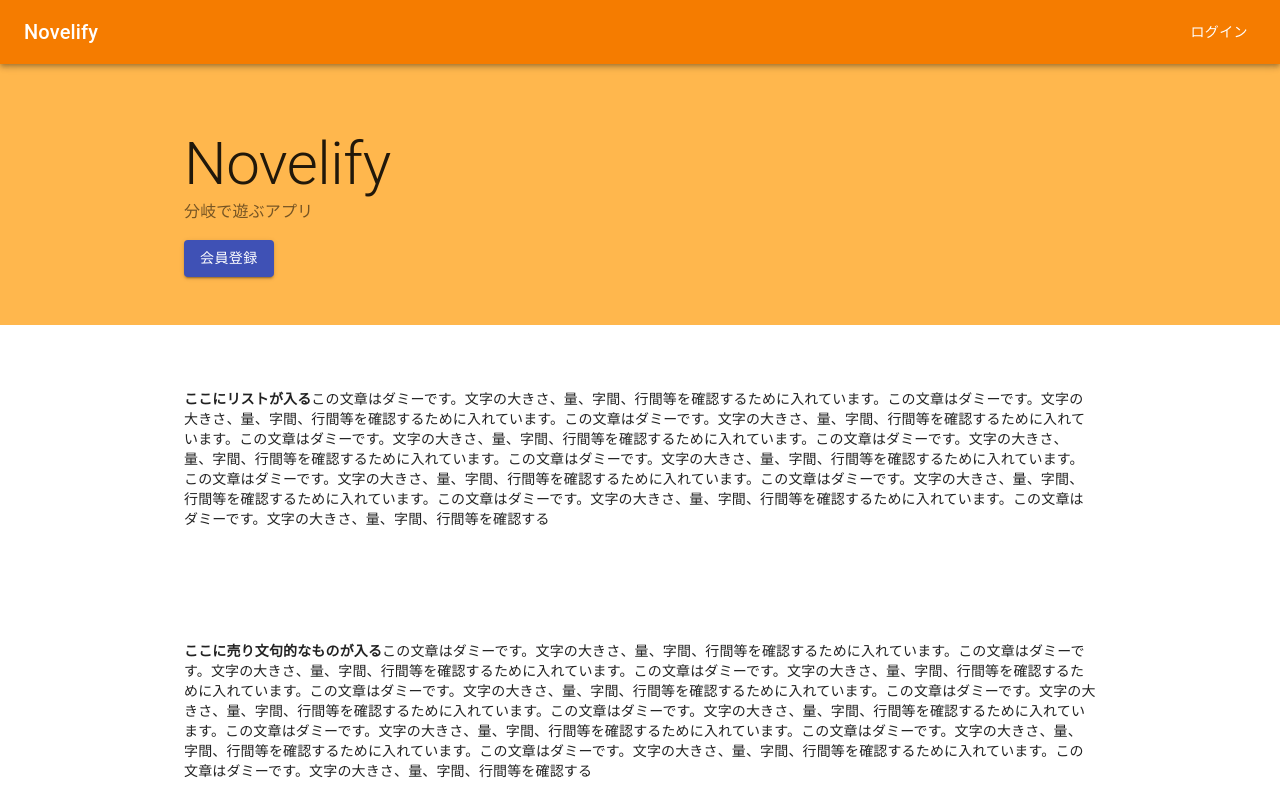
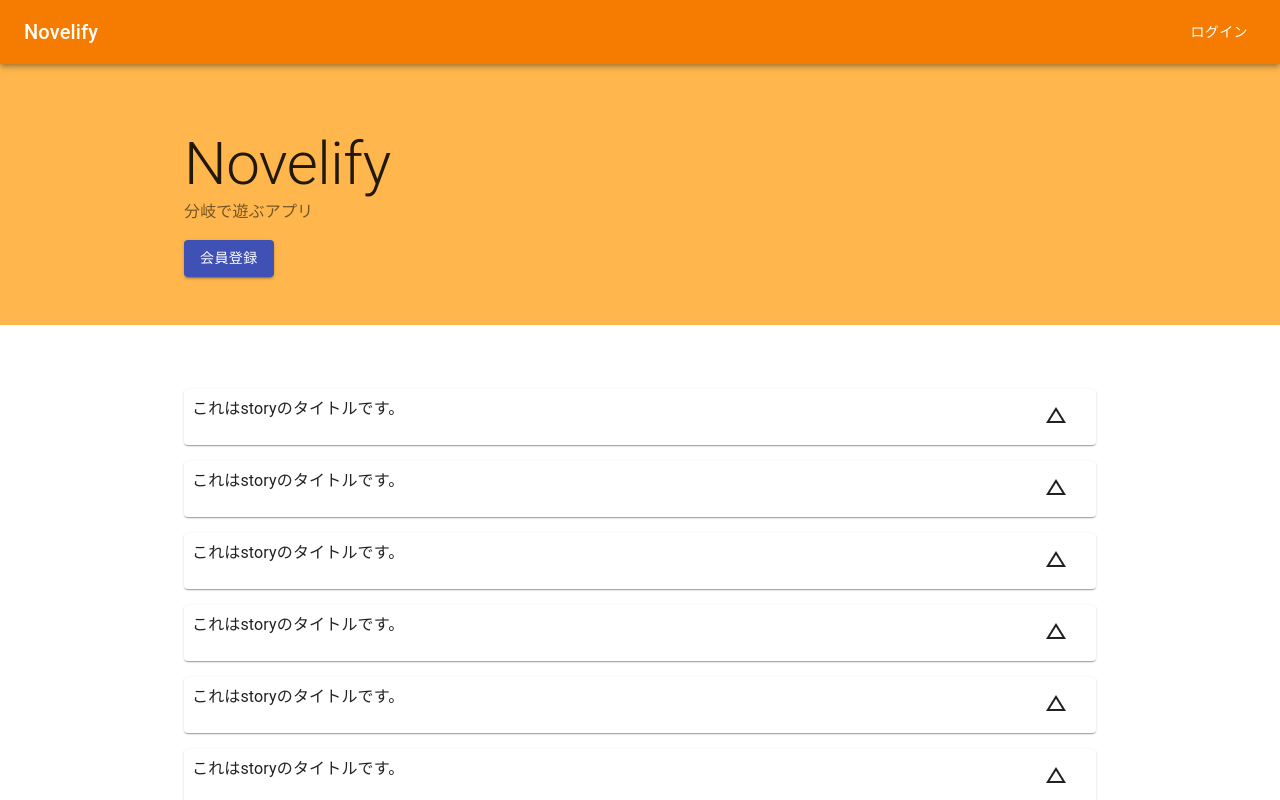
Before and after one commit to kijimaD/novelify, a React (Create React App) app in the folder front/: page / in a window 1280 px wide. Shown: the top 800 px of the page. Built offline with nearby package versions, Linux system fonts and the light colour scheme.

Commit message:
ランキングを追加した

```diff
--- a/front/src/TopPage.js
+++ b/front/src/TopPage.js
@@ -13,6 +13,7 @@ import Typography from '@material-ui/core/Typography';
 import { makeStyles } from '@material-ui/core/styles';
 import Container from '@material-ui/core/Container';
 import Link from '@material-ui/core/Link';
+import ChangeHistoryIcon from '@material-ui/icons/ChangeHistory';
 
 function Copyright() {
   return (
@@ -24,6 +25,31 @@ function Copyright() {
       {new Date().getFullYear()}
       {'.'}
     </Typography>
+  );
+}
+
+function RankingCard() {
+  const useStyles = makeStyles((theme) => ({
+    ranking: {
+      marginBottom: theme.spacing(2),
+      padding: theme.spacing(1),
+    },
+  }));
+  const classes = useStyles();
+
+  return (
+    <Card position="relative" className={classes.ranking}>
+      <Grid justify="space-between" container>
+        <Grid>
+          <Typography paragraph>
+            これはstoryのタイトルです。
+          </Typography>
+        </Grid>
+        <Grid>
+          <Button><ChangeHistoryIcon/></Button>
+        </Grid>
+      </Grid>
+    </Card>
   );
 }
 
@@ -90,7 +116,12 @@ export default function Album() {
         </div>
         <div className={classes.content} align="left">
           <Container maxWidth="md">
-            <b>ここにリストが入る</b>この文章はダミーです。文字の大きさ、量、字間、行間等を確認するために入れています。この文章はダミーです。文字の大きさ、量、字間、行間等を確認するために入れています。この文章はダミーです。文字の大きさ、量、字間、行間等を確認するために入れています。この文章はダミーです。文字の大きさ、量、字間、行間等を確認するために入れています。この文章はダミーです。文字の大きさ、量、字間、行間等を確認するために入れています。この文章はダミーです。文字の大きさ、量、字間、行間等を確認するために入れています。この文章はダミーです。文字の大きさ、量、字間、行間等を確認するために入れています。この文章はダミーです。文字の大きさ、量、字間、行間等を確認するために入れています。この文章はダミーです。文字の大きさ、量、字間、行間等を確認するために入れています。この文章はダミーです。文字の大きさ、量、字間、行間等を確認する
+            <RankingCard />
+            <RankingCard />
+            <RankingCard />
+            <RankingCard />
+            <RankingCard />
+            <RankingCard />
           </Container>
         </div>
         <div className={classes.content} align="left">
```
